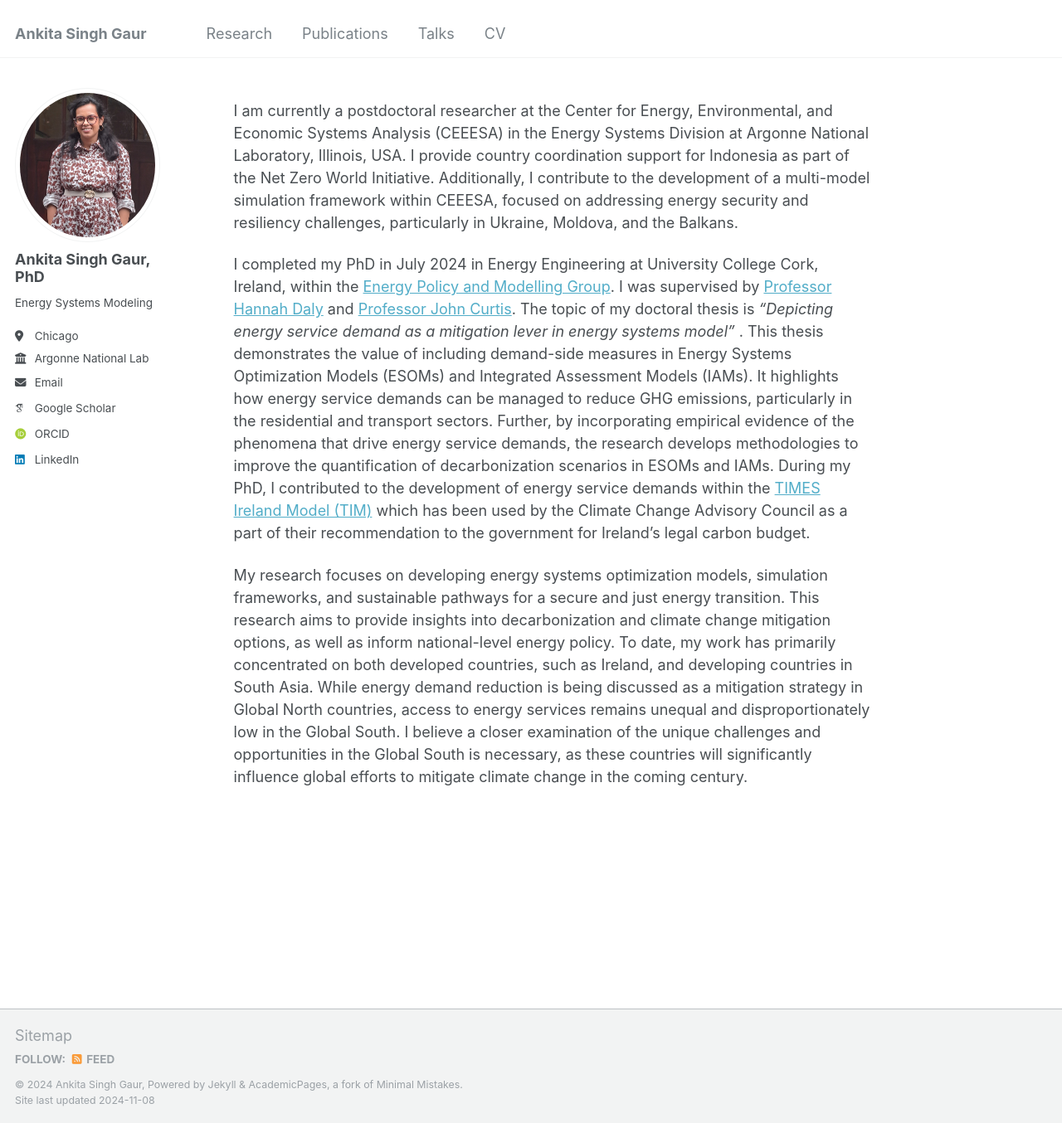
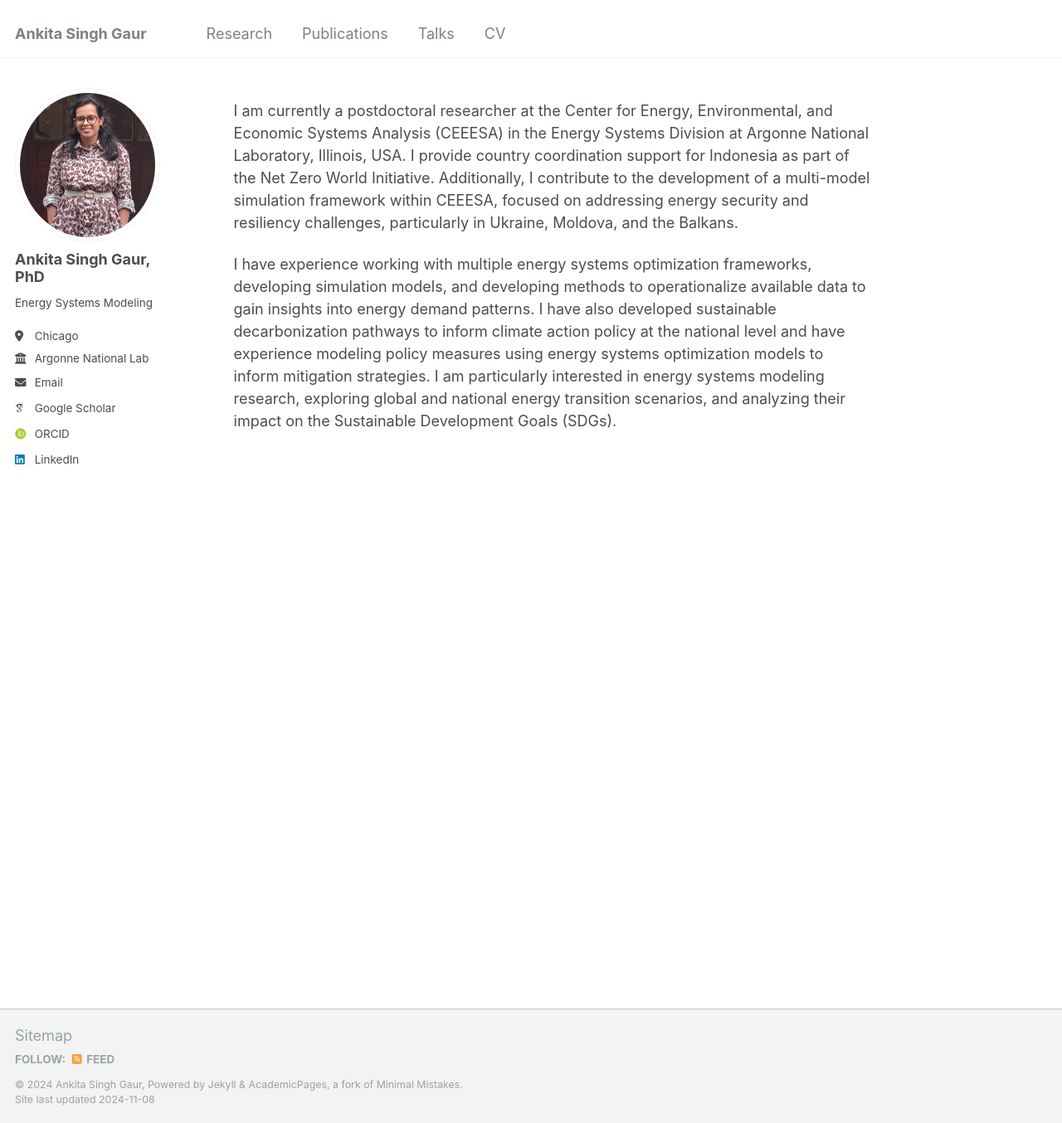
Before and after one commit to ankitagaur93/ankitagaur93.github.io, a Jekyll site: the page built from _pages/about.md, in a window 1280 px wide and 1354 px high. Shown: the whole window at 83% size. Built offline with Jekyll 4.4.1, drawn with Linux system fonts in a browser that asks for light colours; some web fonts are replaced.

Commit message:
Update about.md

```diff
--- a/_pages/about.md
+++ b/_pages/about.md
@@ -9,6 +9,4 @@ redirect_from:
 
 I am currently a postdoctoral researcher at the Center for Energy, Environmental, and Economic Systems Analysis (CEEESA) in the Energy Systems Division at Argonne National Laboratory, Illinois, USA. I provide country coordination support for Indonesia as part of the Net Zero World Initiative. Additionally, I contribute to the development of a multi-model simulation framework within CEEESA, focused on addressing energy security and resiliency challenges, particularly in Ukraine, Moldova, and the Balkans.
 
-I completed my PhD in July 2024 in Energy Engineering at University College Cork, Ireland, within the [Energy Policy and Modelling Group](https://www.ucc.ie/en/epmg/). I was supervised by [Professor Hannah Daly](https://research.ucc.ie/profiles/D021/h.daly@ucc.ie) and [Professor John Curtis](https://www.esri.ie/people/john-curtis). The topic of my doctoral thesis is <i>"Depicting energy service demand as a mitigation lever in energy systems model" </i>. This thesis demonstrates the value of including demand-side measures in Energy Systems Optimization Models (ESOMs) and Integrated Assessment Models (IAMs). It highlights how energy service demands can be managed to reduce GHG emissions, particularly in the residential and transport sectors. Further, by incorporating empirical evidence of the phenomena that drive energy service demands, the research develops methodologies to improve the quantification of decarbonization scenarios in ESOMs and IAMs. During my PhD, I contributed to the development of energy service demands within the [TIMES Ireland Model (TIM)](https://www.ucc.ie/en/epmg/models/tim/#model-developers) which has been used by the Climate Change Advisory Council as a part of their recommendation to the government for Ireland’s legal carbon budget.
-
-My research focuses on developing energy systems optimization models, simulation frameworks, and sustainable pathways for a secure and just energy transition. This research aims to provide insights into decarbonization and climate change mitigation options, as well as inform national-level energy policy. To date, my work has primarily concentrated on both developed countries, such as Ireland, and developing countries in South Asia. While energy demand reduction is being discussed as a mitigation strategy in Global North countries, access to energy services remains unequal and disproportionately low in the Global South. I believe a closer examination of the unique challenges and opportunities in the Global South is necessary, as these countries will significantly influence global efforts to mitigate climate change in the coming century.
+I have experience working with multiple energy systems optimization frameworks, developing simulation models, and developing methods to operationalize available data to gain insights into energy demand patterns. I have also developed sustainable decarbonization pathways to inform climate action policy at the national level and have experience modeling policy measures using energy systems optimization models to inform mitigation strategies. I am particularly interested in energy systems modeling research, exploring global and national energy transition scenarios, and analyzing their impact on the Sustainable Development Goals (SDGs).
```
